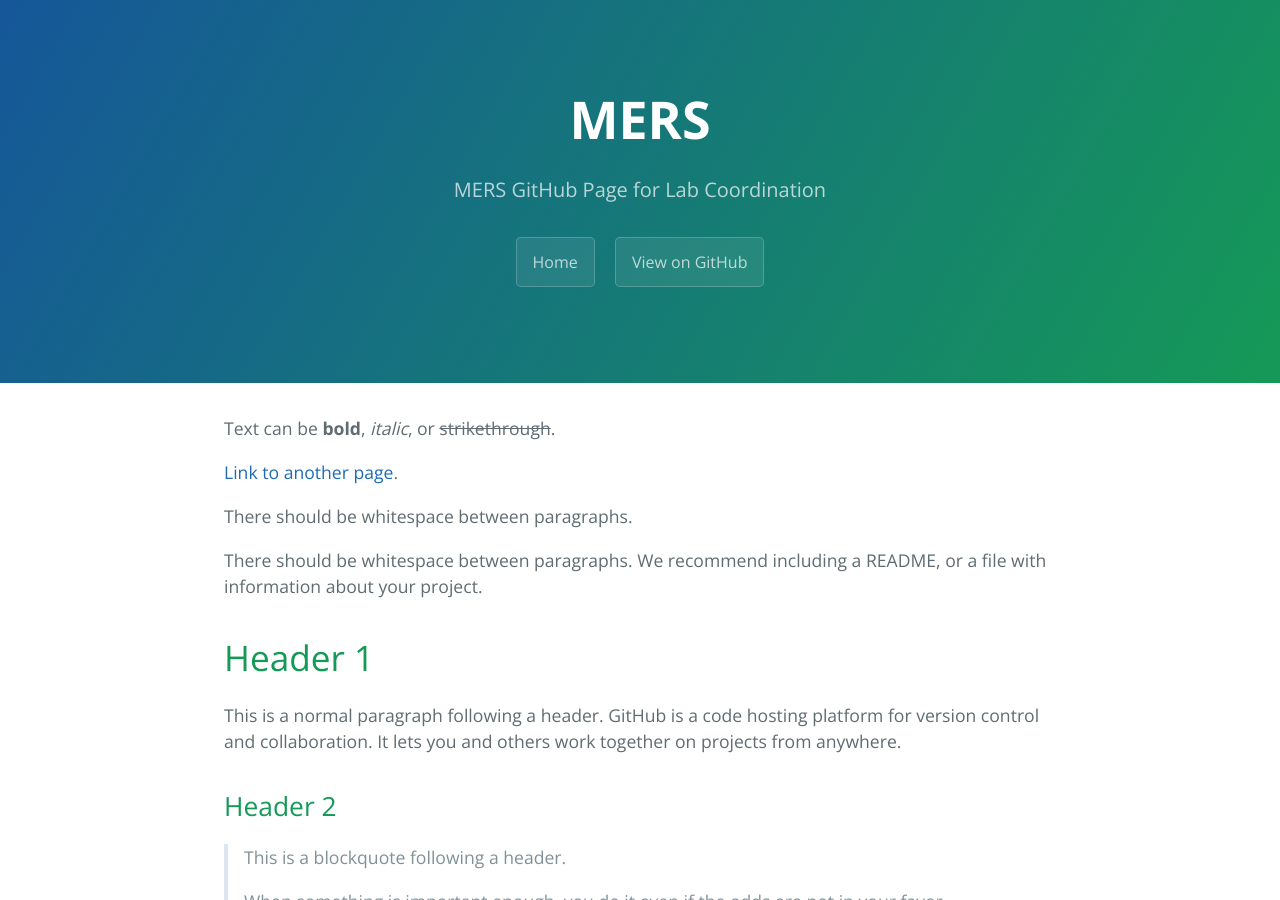
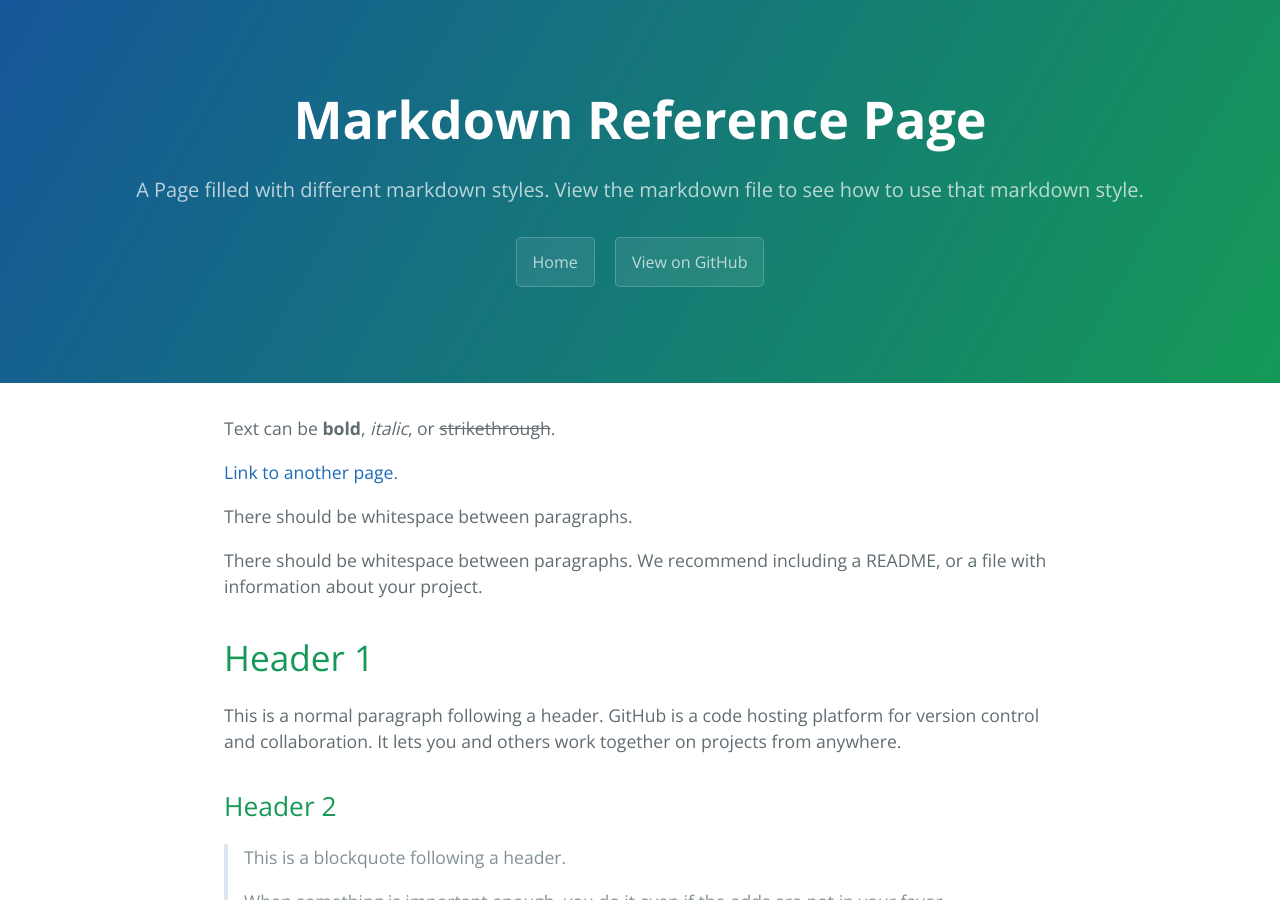
Before and after one commit to realblankname1/yoshinori.github.io, a Jekyll site: the page built from reference.md, in a window 1280 px wide and 900 px high. Built offline with Jekyll 4.4.1, drawn with Linux system fonts in a browser that asks for light colours.

Commit message:
Reference Title and Description

```diff
--- a/reference.md
+++ b/reference.md
@@ -1,5 +1,7 @@
 ---
 layout: default
+title: Markdown Reference Page
+description: A Page filled with different markdown styles. View the markdown file to see how to use that markdown style.
 ---
 
 Text can be **bold**, _italic_, or ~~strikethrough~~.
```
